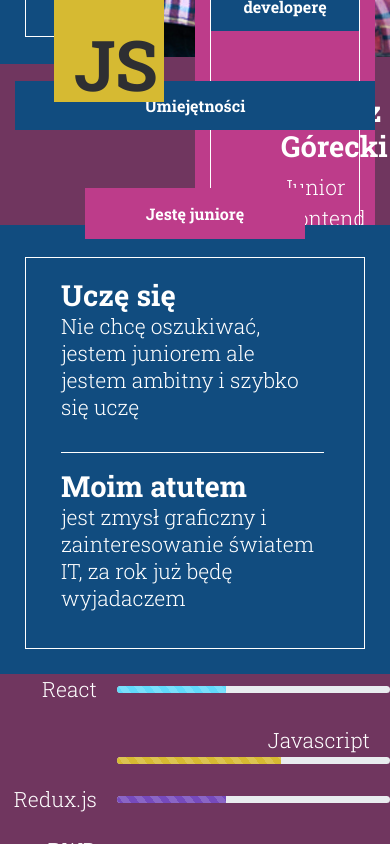
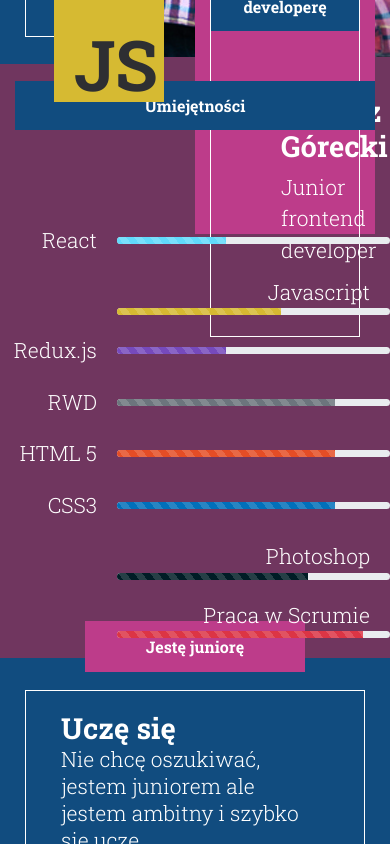
Before and after one commit to sq1fya/my-lp, a React (Create React App) app: page / in a window 390 px wide. Shown: the part 800-1644 px from the top of the page. Built offline with nearby package versions, Linux system fonts and the light colour scheme.

Commit message:
Set column on mobile section skills

```diff
--- a/src/components/section-skills/section-skills.js
+++ b/src/components/section-skills/section-skills.js
@@ -10,7 +10,7 @@ class SectionSkills extends Component {
             <div className="title mt-4 col-8 col-md-6">
               <h3 className="text-white">Umiejętności</h3>
             </div>
-            <div className="row info-box d-flex flex-wrap justify-content-between">
+            <div className="row info-box d-flex flex-wrap justify-content-between flex-column-reverse">
               <div className="left-box col-md-4 text-white">
                 <div className="title-box justify-content-center">
                   <h6 className="title">Jestę juniorę</h6>
```
